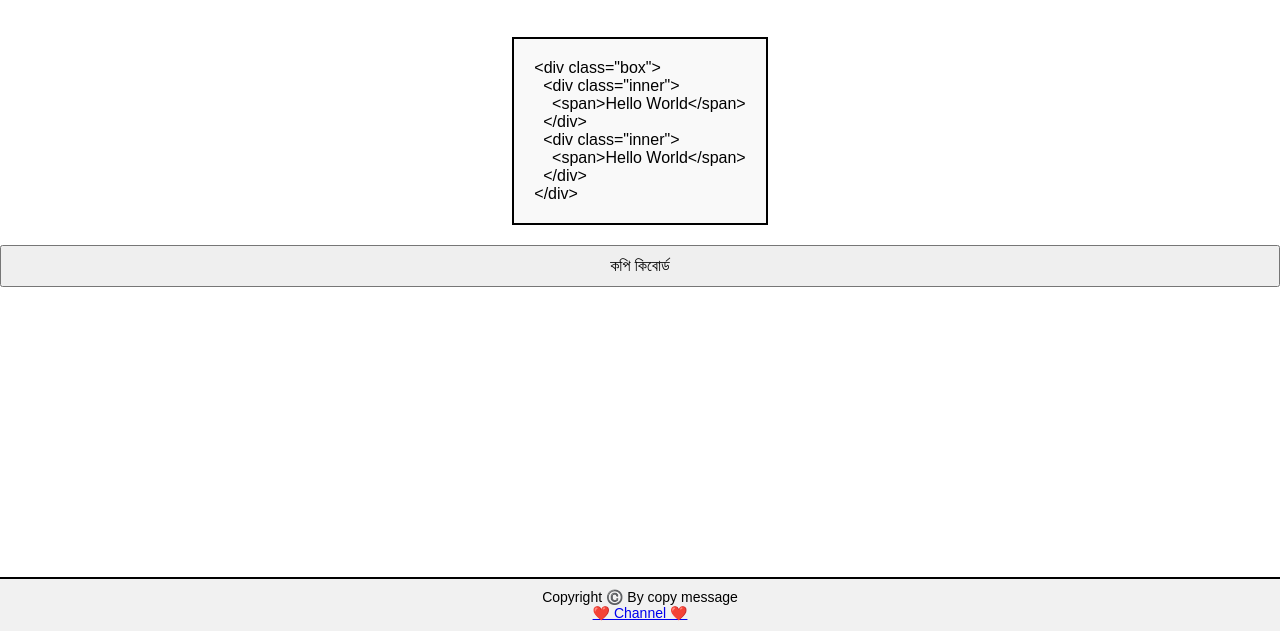
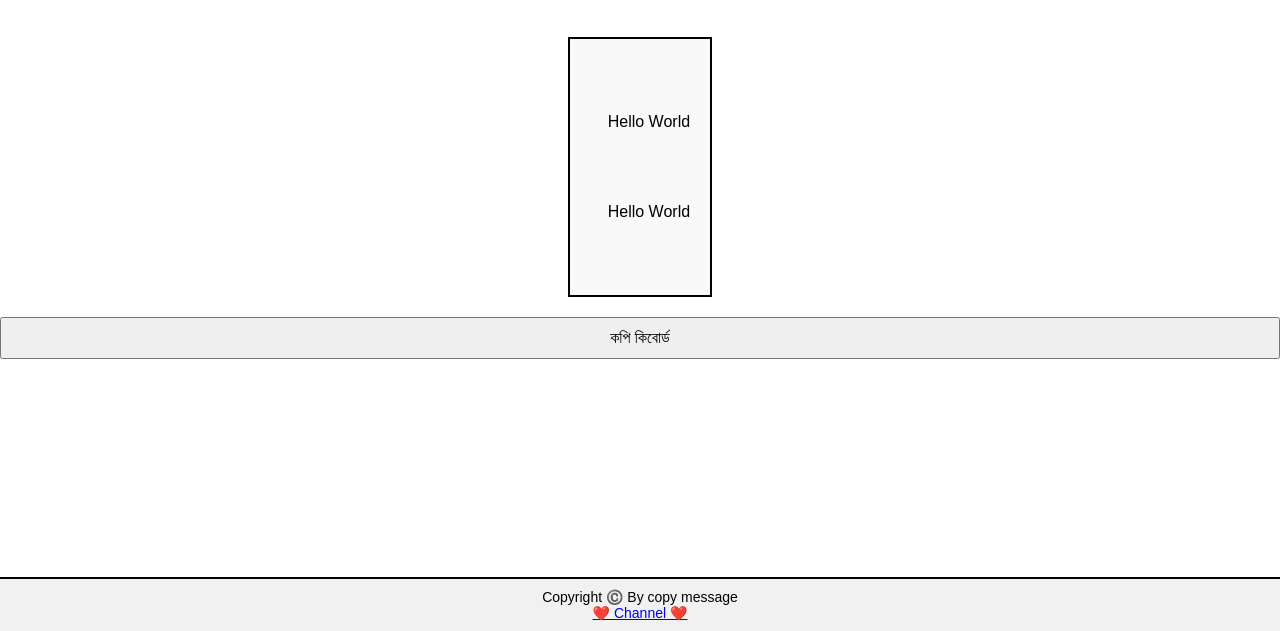
Before and after one commit to ok-op/T-Copy, a plain HTML site: page index.html in a window 1280 px wide. Both pictures are taken after a click on the button "কপি কিবোর্ড". Shown: the part 169-800 px from the top of the page. Drawn offline with Linux system fonts and the light colour scheme.

Commit message:
Update index.html

```diff
--- a/index.html
+++ b/index.html
@@ -121,13 +121,13 @@
             fetch('message.txt') // আপনার টেক্সট ফাইলের নাম
                 .then(response => response.text())
                 .then(data => {
-                    document.getElementById("messageBox").innerText = data; // innerText পরিবর্তন করে
+                    document.getElementById("messageBox").innerHTML = data; // innerHTML ব্যবহার করুন
                 })
                 .catch(error => console.error('Error loading message:', error));
         }
 
         document.getElementById("copyButton").onclick = function() {
-            const message = document.getElementById("messageBox").innerText;
+            const message = document.getElementById("messageBox").innerHTML; // HTML কপি করুন
             navigator.clipboard.writeText(message).then(function() {
                 alert("মেসেজটি কপি হয়েছে!");
             }, function(err) {
```
